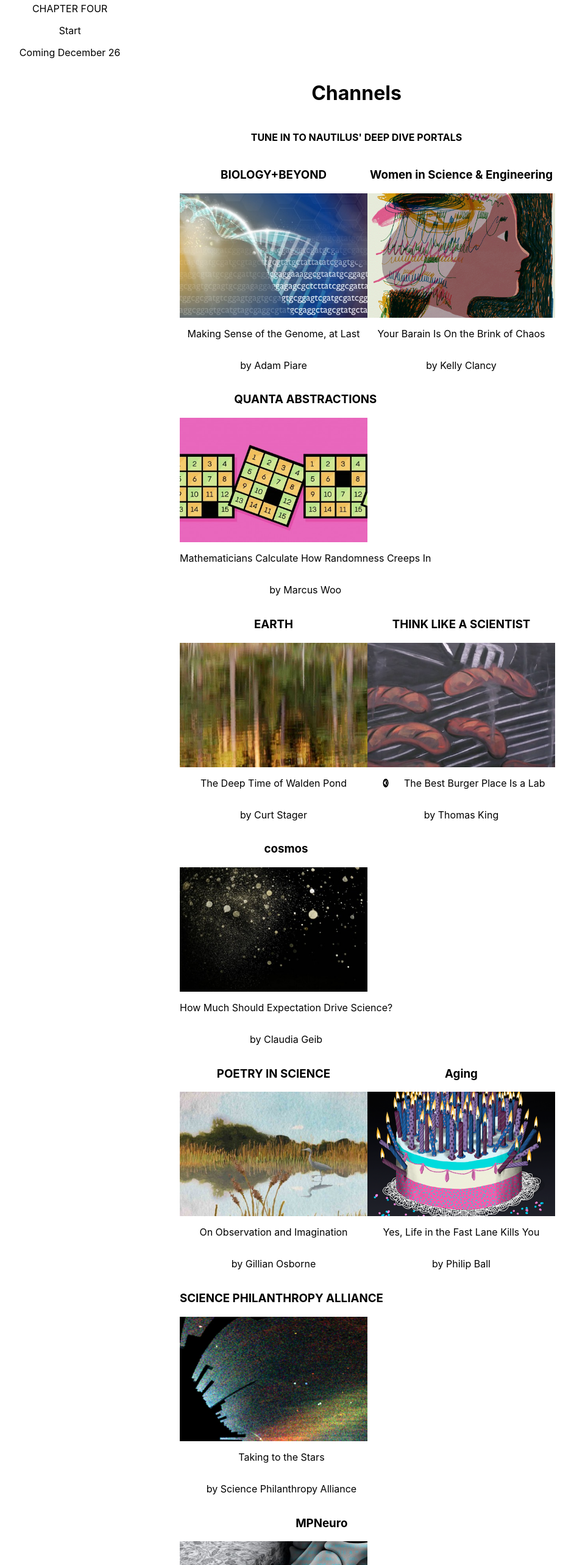
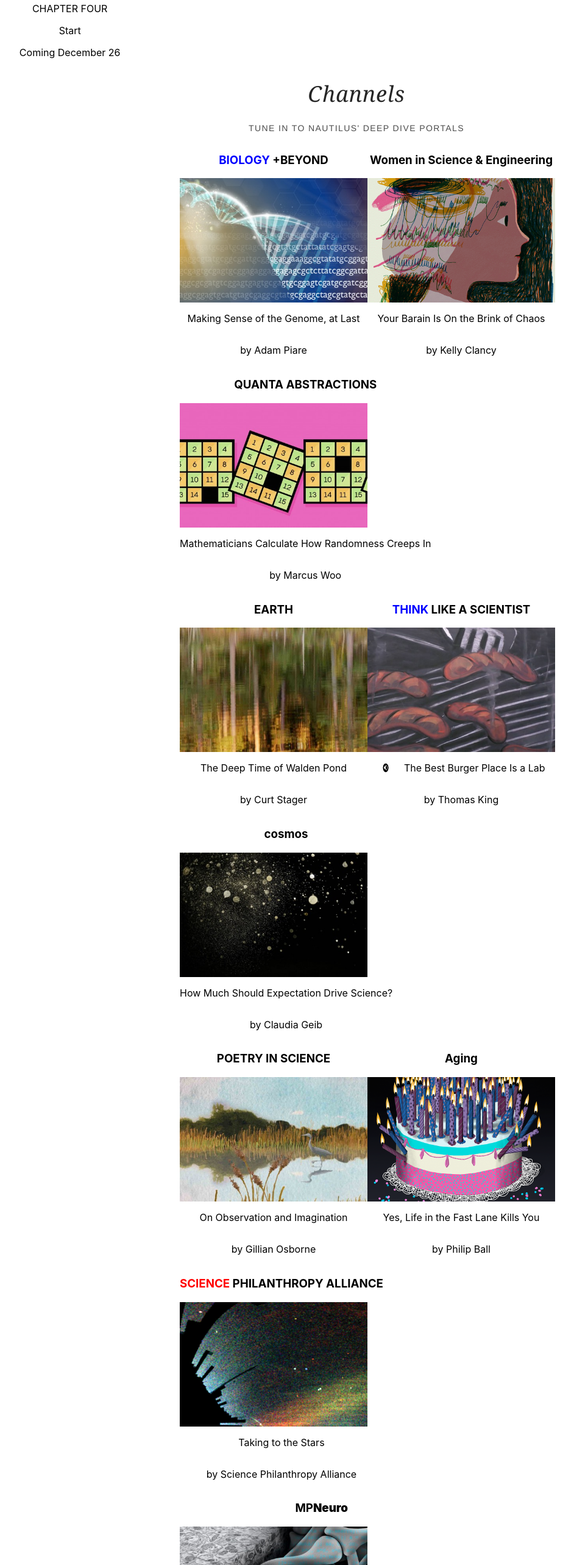
Before and after one commit to O-Sanni/nautilus_mockup, a React (Create React App) app: page / in a window 1280 px wide. Shown: the part 860-3426 px from the top of the page at 61% size, without its empty margins (55-997 px from the left). Built offline with nearby package versions, Linux system fonts and the light colour scheme.

Commit message:
some fix of chanel

```diff
--- a/src/components/ChannelComponent.js
+++ b/src/components/ChannelComponent.js
@@ -7,12 +7,12 @@
 {
     return(
         <div id="channelMainDiv">
-        <h1>Channels</h1>
-        <h4>TUNE IN TO NAUTILUS' DEEP DIVE PORTALS</h4>
+        <h1 id="cha">Channels</h1>
+        <h3 id="tune">TUNE IN TO NAUTILUS' DEEP DIVE PORTALS</h3>
         <div id="channels">
             <div className="channelsRows">
                 <div className="separateChDiv">
-                    <h3>BIOLOGY+BEYOND</h3>
+                    <h3><span style={{color: "blue"}}>BIOLOGY</span> +BEYOND</h3>
                     <img className="channelImg" src={require("../assets/bio_and_beyond.jpeg")} alt="biology" />
                     <p>Making Sense of the Genome, at Last</p>
                     <p>by Adam Piare</p>
@@ -38,7 +38,7 @@
                     <p>by Curt Stager</p>
                 </div>
                 <div className="separateChDiv">
-                    <h3>THINK LIKE A SCIENTIST</h3>
+                    <h3><span style={{color: "blue"}}>THINK</span> LIKE A SCIENTIST</h3>
                     <img className="channelImg" src ={require("../assets/tlas.jpeg")} alt="think like a scientist" />
                     <div id="play">
                         <img id="audioChan" src ={require("../assets/Audio_sprite.png")} alt="play" />
@@ -67,7 +67,7 @@
                     <p>by Philip Ball</p>
                 </div>
                 <div className="separateChDiv">
-                    <h3>SCIENCE PHILANTHROPY ALLIANCE</h3>
+                    <h3><span style={{color: "red"}}>SCIENCE</span> PHILANTHROPY ALLIANCE</h3>
                     <img className="channelImg" src ={require("../assets/alliance.png")} alt="alliance" />
                     <p>Taking to the Stars</p>
                     <p>by Science Philanthropy Alliance</p>
@@ -75,7 +75,7 @@
             </div>
             <div className="channelsRows">
                 <div className="separateChDiv">
-                    <h3>MPNeuro</h3>
+                    <h3>MP<span style={{fontWeight: 'bolder'}}>Neuro</span></h3>
                     <img className="channelImg" src ={require("../assets/maxplanck.jpeg")} alt="neuro" />
                     <p>Understanding the Brain with the Help of Artificial Intelligence</p>
                     <p>by Max Planck Institute of Neurobiology</p>
--- a/src/components/components.css
+++ b/src/components/components.css
@@ -1,3 +1,17 @@
+#cha{
+    text-align: center;
+    font: italic 500 36px/36px "freight-display-pro", Georgia, "Times New Roman", Serif;
+    color:#262626;
+    letter-spacing: 0.02em;
+    margin-bottom: 16px;
+}
+#tune{
+    text-align: center;
+    color: #4c4c4c;
+    font: 500 14px/16px "freight-sans-pro", Helvetica, Arial, Sans-Serif!important;
+    letter-spacing: 0.1em;
+    text-transform: uppercase;
+}
 #channelMainDiv{
   display: flex;
   flex-direction: column;
```
